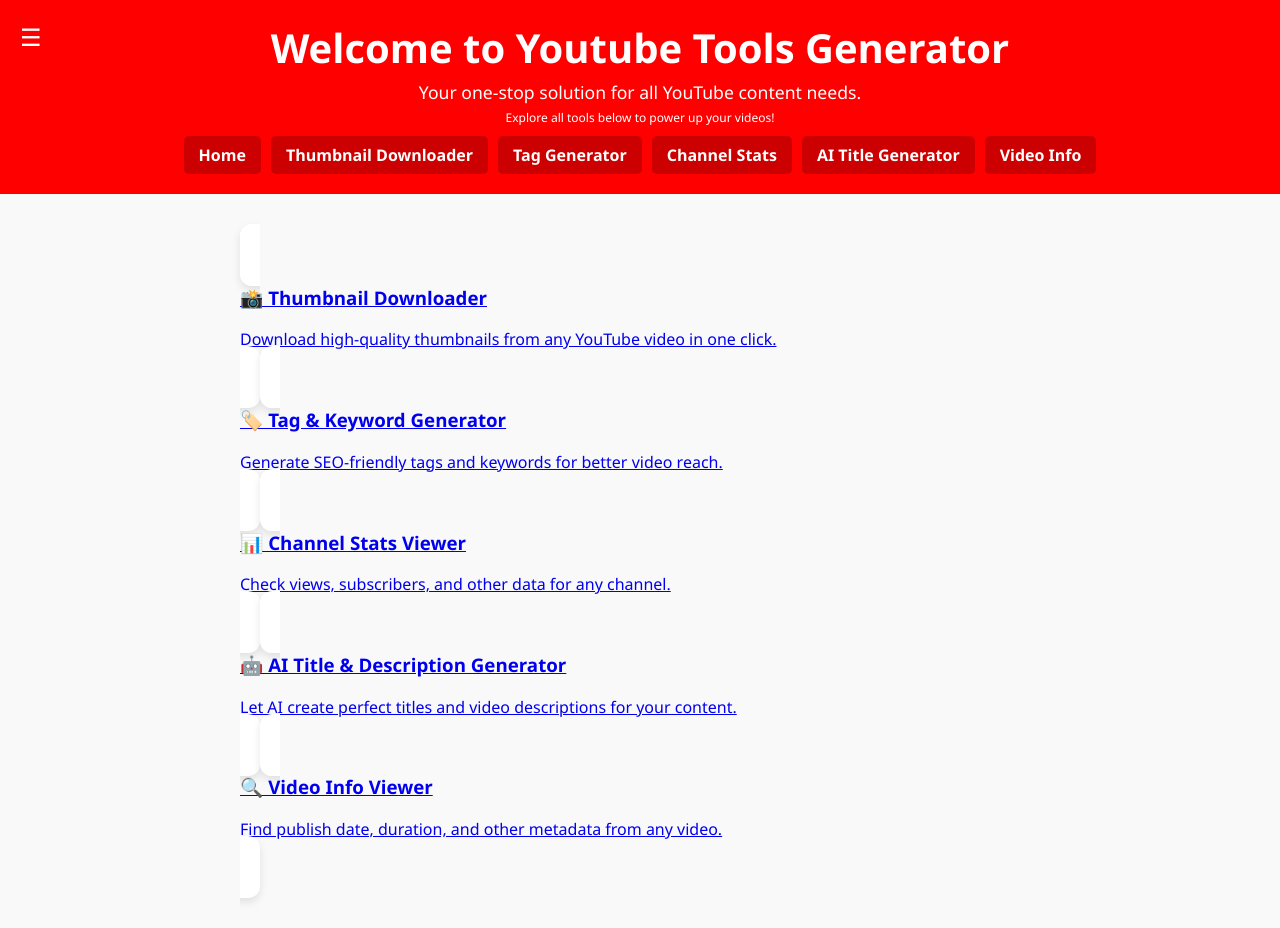
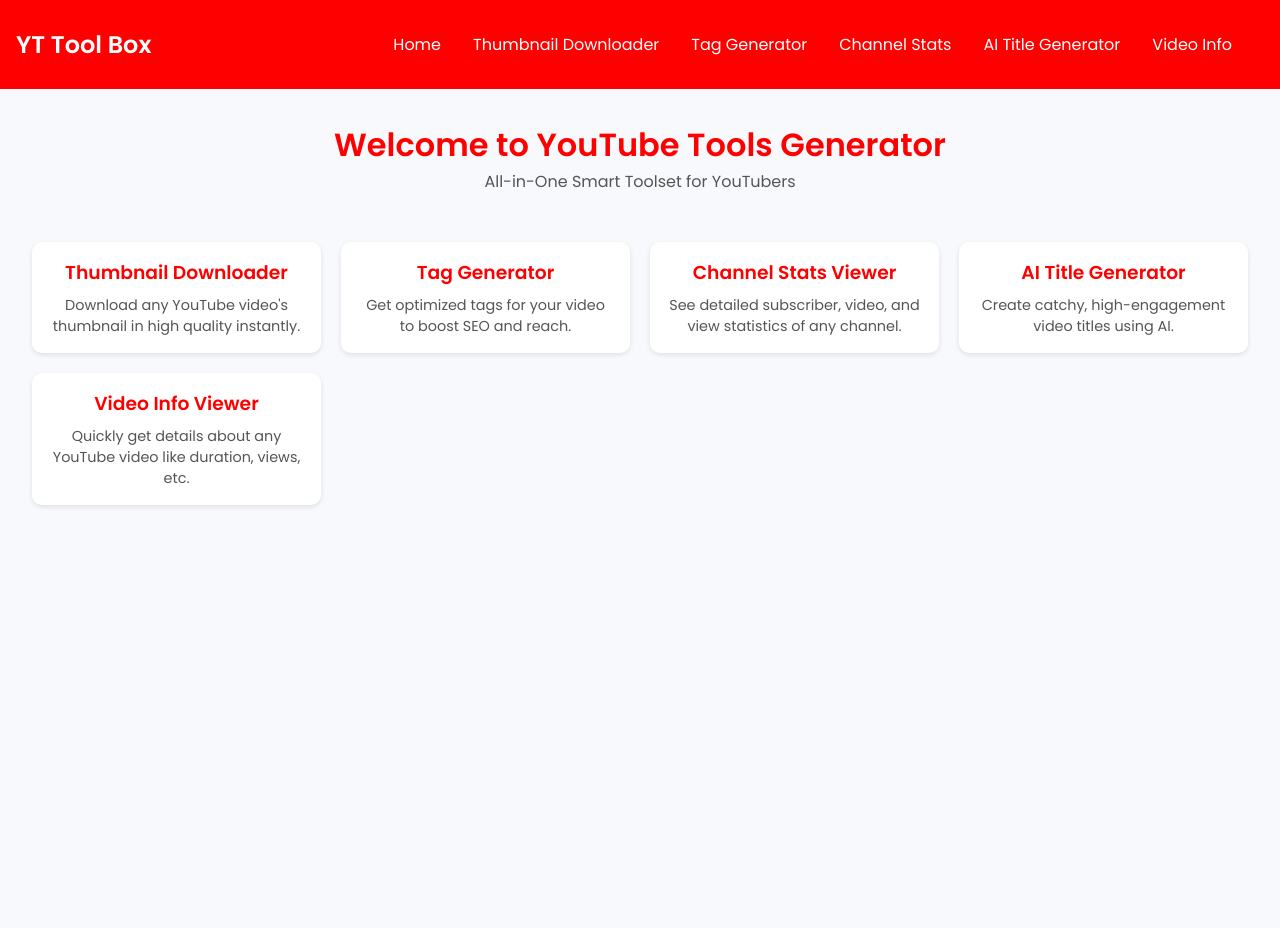
Before and after one commit to sandeep780049/yt-tool-box, a Flask app: page / in a window 1280 px wide. After the commit the page ends 507 px from the top, so only its background shows below. Run offline with Flask 3, Linux system fonts and the light colour scheme; some libraries are stand-ins or nearby versions.

Commit message:
Update index.html

```diff
--- a/templates/index.html
+++ b/templates/index.html
@@ -3,10 +3,124 @@
 <head>
   <meta charset="UTF-8">
   <title>YT Tool Box</title>
-    <link rel="stylesheet" href="{{ url_for('static', filename='style.css') }}">
+  <meta name="viewport" content="width=device-width, initial-scale=1">
+  <link href="https://fonts.googleapis.com/css2?family=Poppins:wght@400;600&display=swap" rel="stylesheet">
+  <style>
+    * {
+      margin: 0;
+      padding: 0;
+      font-family: 'Poppins', sans-serif;
+      box-sizing: border-box;
+    }
+
+    body {
+      background: #f7f9fc;
+      color: #333;
+    }
+
+    header {
+      background: #ff0000;
+      color: #fff;
+      padding: 1rem;
+      display: flex;
+      justify-content: space-between;
+      align-items: center;
+    }
+
+    header h1 {
+      font-size: 1.5rem;
+    }
+
+    nav {
+      display: none;
+      flex-direction: column;
+      background-color: #ff0000;
+      position: fixed;
+      top: 60px;
+      left: 0;
+      width: 200px;
+      padding: 1rem;
+      z-index: 100;
+    }
+
+    nav a {
+      color: white;
+      text-decoration: none;
+      margin: 10px 0;
+    }
+
+    .hamburger {
+      font-size: 24px;
+      cursor: pointer;
+    }
+
+    .welcome {
+      text-align: center;
+      padding: 2rem 1rem 1rem;
+    }
+
+    .welcome h1 {
+      font-size: 2rem;
+      color: #ff0000;
+    }
+
+    .welcome p {
+      font-size: 1rem;
+      color: #555;
+    }
+
+    .grid {
+      display: grid;
+      grid-template-columns: repeat(auto-fit, minmax(250px, 1fr));
+      gap: 20px;
+      padding: 2rem;
+    }
+
+    .card {
+      background: white;
+      border-radius: 10px;
+      box-shadow: 0 2px 5px rgba(0, 0, 0, 0.1);
+      padding: 1rem;
+      text-align: center;
+      transition: transform 0.2s ease;
+    }
+
+    .card:hover {
+      transform: translateY(-5px);
+    }
+
+    .card h3 {
+      color: #ff0000;
+      margin-bottom: 0.5rem;
+    }
+
+    .card p {
+      font-size: 0.9rem;
+      color: #555;
+    }
+
+    @media (min-width: 768px) {
+      nav {
+        display: flex !important;
+        position: static;
+        flex-direction: row;
+        background: none;
+        width: auto;
+        justify-content: flex-end;
+      }
+
+      nav a {
+        margin: 0 1rem;
+      }
+
+      .hamburger {
+        display: none;
+      }
+    }
+  </style>
   <script>
     function toggleMenu() {
-            var nav = document.getElementById('nav');
+      const nav = document.querySelector('nav');
       nav.style.display = nav.style.display === 'flex' ? 'none' : 'flex';
     }
   </script>
@@ -14,41 +128,44 @@
 <body>
 
 <header>
+  <h1>YT Tool Box</h1>
   <div class="hamburger" onclick="toggleMenu()">☰</div>
-        <h1>Welcome to Youtube Tools Generator</h1>
-        <p>Your one-stop solution for all YouTube content needs.</p>
-        <p style="font-size: 12px;">Explore all tools below to power up your videos!</p>
-        <nav id="nav">
+  <nav>
     <a href="/">Home</a>
     <a href="/thumbnail">Thumbnail Downloader</a>
     <a href="/tags">Tag Generator</a>
-            <a href="/stats">Channel Stats</a>
-            <a href="/ai">AI Title Generator</a>
+    <a href="/channel">Channel Stats</a>
+    <a href="/title">AI Title Generator</a>
     <a href="/video_info">Video Info</a>
   </nav>
 </header>
 
-    <div class="container">
-        <a href="/thumbnail" class="card">
-            <h3>📸 Thumbnail Downloader</h3>
-            <p>Download high-quality thumbnails from any YouTube video in one click.</p>
-        </a>
-        <a href="/tags" class="card">
-            <h3>🏷️ Tag & Keyword Generator</h3>
-            <p>Generate SEO-friendly tags and keywords for better video reach.</p>
-        </a>
-        <a href="/stats" class="card">
-            <h3>📊 Channel Stats Viewer</h3>
-            <p>Check views, subscribers, and other data for any channel.</p>
-        </a>
-        <a href="/ai" class="card">
-            <h3>🤖 AI Title & Description Generator</h3>
-            <p>Let AI create perfect titles and video descriptions for your content.</p>
-        </a>
-        <a href="/video_info" class="card">
-            <h3>🔍 Video Info Viewer</h3>
-            <p>Find publish date, duration, and other metadata from any video.</p>
-        </a>
+<div class="welcome">
+  <h1>Welcome to YouTube Tools Generator</h1>
+  <p>All-in-One Smart Toolset for YouTubers</p>
+</div>
+
+<div class="grid">
+  <div class="card">
+    <h3>Thumbnail Downloader</h3>
+    <p>Download any YouTube video's thumbnail in high quality instantly.</p>
+  </div>
+  <div class="card">
+    <h3>Tag Generator</h3>
+    <p>Get optimized tags for your video to boost SEO and reach.</p>
+  </div>
+  <div class="card">
+    <h3>Channel Stats Viewer</h3>
+    <p>See detailed subscriber, video, and view statistics of any channel.</p>
+  </div>
+  <div class="card">
+    <h3>AI Title Generator</h3>
+    <p>Create catchy, high-engagement video titles using AI.</p>
+  </div>
+  <div class="card">
+    <h3>Video Info Viewer</h3>
+    <p>Quickly get details about any YouTube video like duration, views, etc.</p>
+  </div>
 </div>
 
 </body>
```
Lines whose indentation alone changed are shown as unchanged.
